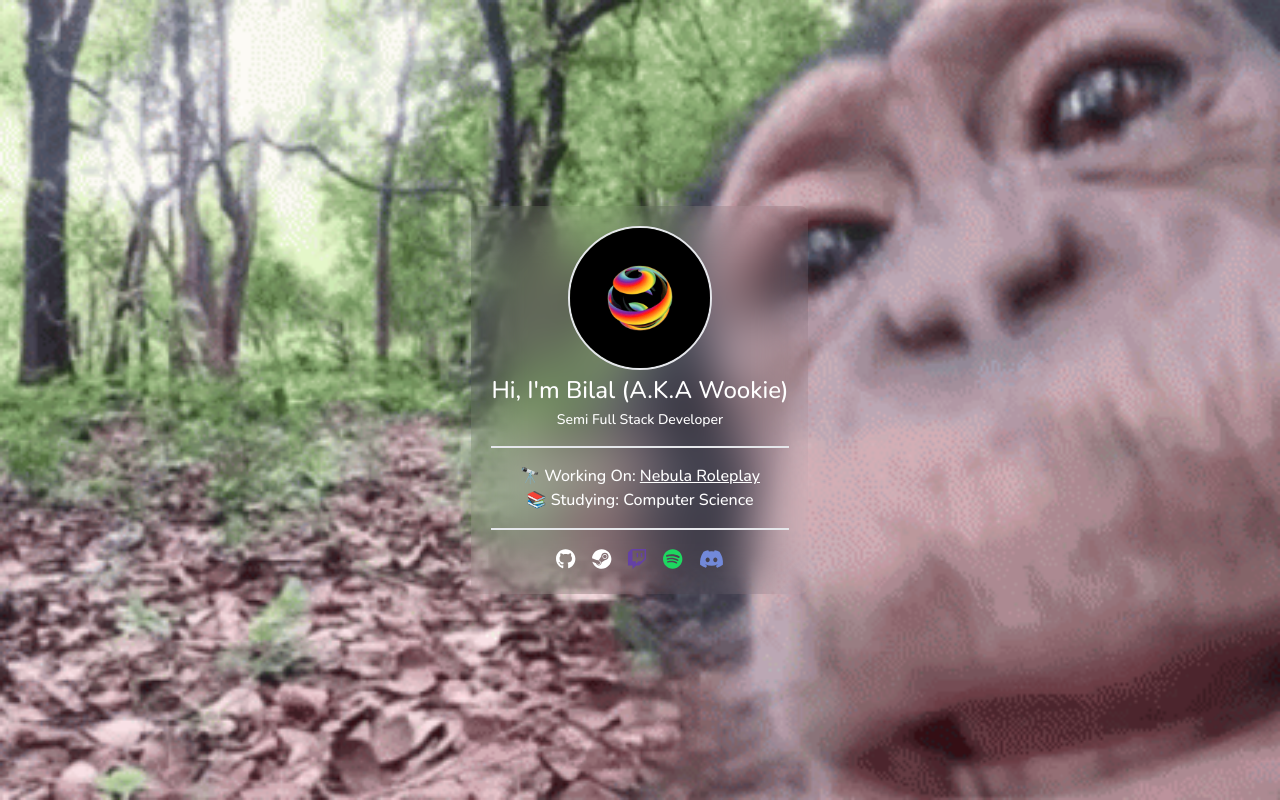
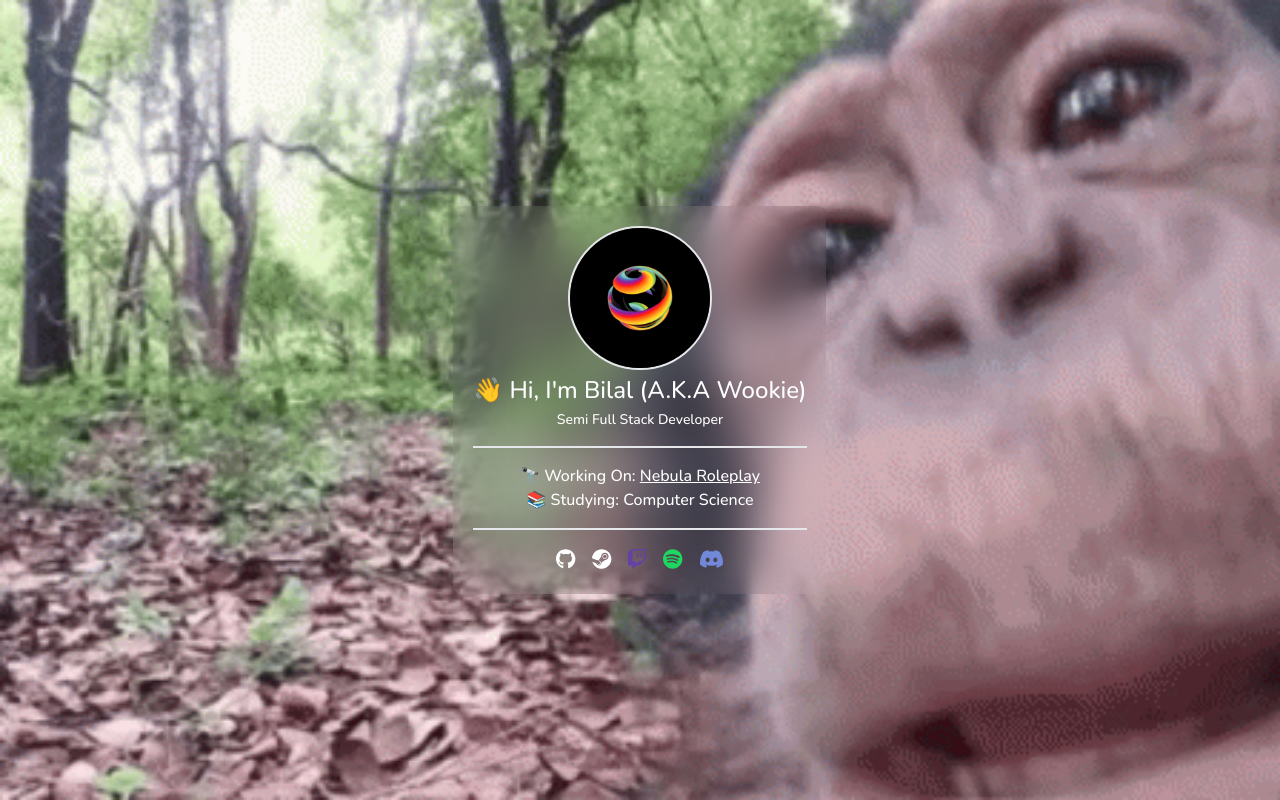
Before and after one commit to iamwookie/website, a Next.js app: page / in a window 1280 px wide. Built offline with nearby package versions, Linux system fonts and the light colour scheme; no server answers.

Commit message:
feat: added emoji next to title

```diff
--- a/components/Card.js
+++ b/components/Card.js
@@ -6,7 +6,7 @@ export default function Card({ musicData }) {
     <div className='backdrop-blur-xl p-5 rounded-lg text-center text-white font-nunito animate__animated animate__fadeIn'>
       <img src='/assets/logo.gif' alt='Logo' className='mx-auto w-36 rounded-full border-2' />
 
-      <h1 className='mt-1 text-2xl sm:text'>{"Hi, I'm Bilal (A.K.A Wookie)"}</h1>
+      <h1 className='mt-1 text-2xl sm:text'>{"👋 Hi, I'm Bilal (A.K.A Wookie)"}</h1>
       <h2 className='mt-1 text-sm'>Semi Full Stack Developer</h2>
 
       <p className='mt-4 pt-4 border-t-2 text-base'>
```
